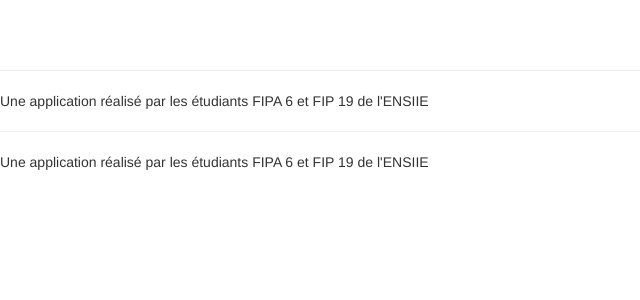
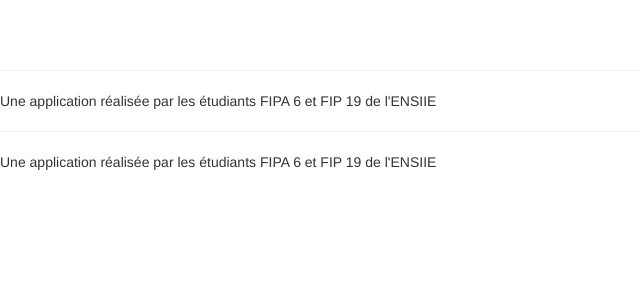
Before and after one commit to QuentinBarrand/ENSIIE-IBDW, a PHP site: template views/footer.php in a window 1280 px wide. Shown: the top 300 px of the page, without its empty margins (0-640 px from the left). Run offline with PHP 8.4, Linux system fonts and the light colour scheme; the template is opened without the code that fills it, so the values that code supplies are empty.

Commit message:
Correction d'une faute d'ortographe dans le footer.

```diff
--- a/views/footer.php
+++ b/views/footer.php
@@ -1,8 +1,7 @@
-		<!-- remove hr to correct a bug in tables display -->
         <hr>
 		<footer>
 			<p>
-				Une application réalisé par les étudiants FIPA 6 et FIP 19 de l'ENSIIE
+				Une application réalisée par les étudiants FIPA 6 et FIP 19 de l'ENSIIE
 			</p>
 		</footer>
 
```
